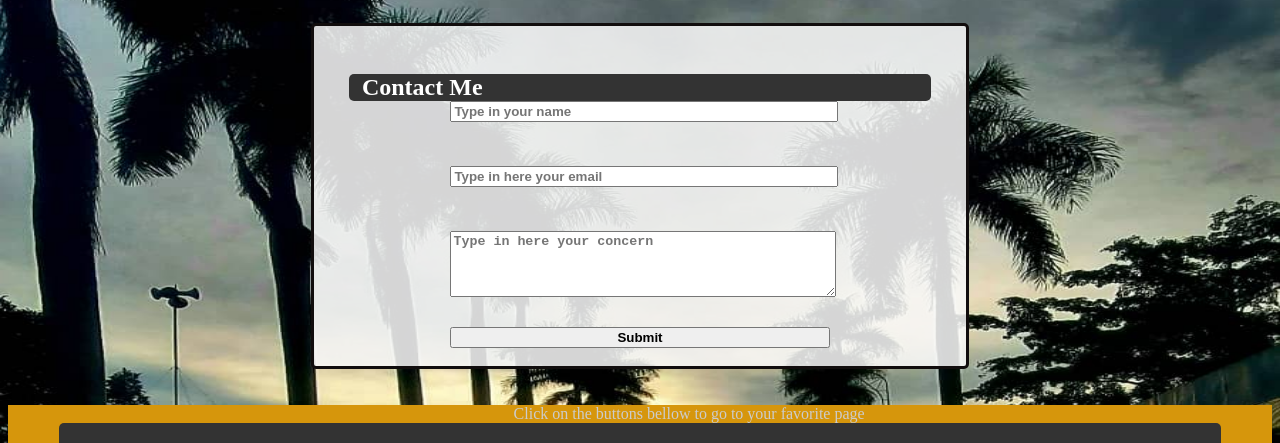
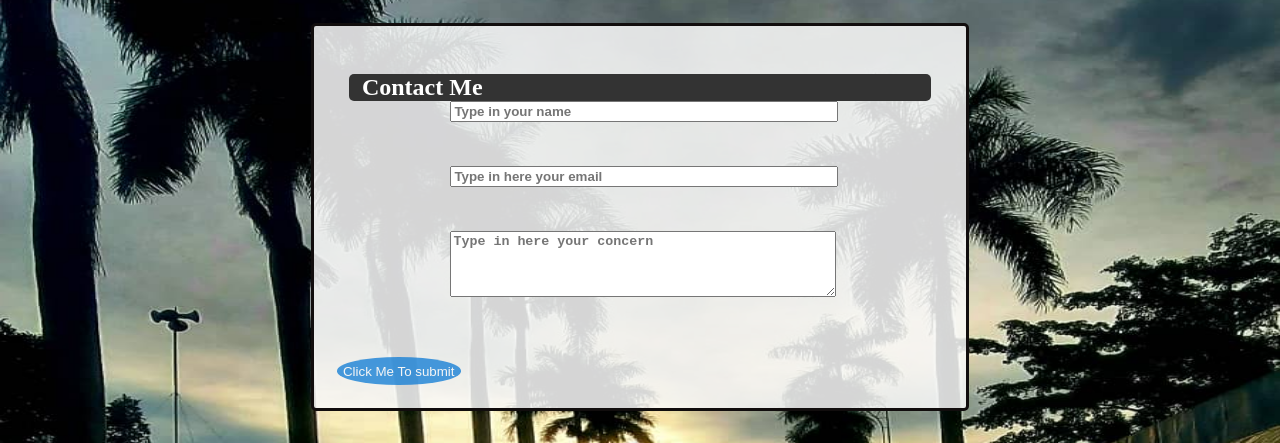
Before and after one commit to Solomon-Ug/personal_website, a plain HTML site: page contact.html in a window 1280 px wide. Shown: the part 213-656 px from the top of the page. Drawn offline with Linux system fonts and the light colour scheme.

Commit message:
Update contact.html

```diff
--- a/contact.html
+++ b/contact.html
@@ -30,8 +30,17 @@
     <input class="label" type="email" id="email" placeholder="Type in here your email" name="email" required><br><br>
     <br>
     <textarea class="label" id="message" placeholder="Type in here your concern" name="message" rows="4" cols="50" required></textarea><br><br>
-    <input class="label" type="submit" value="Submit">
-   </form>
+    <br>
+                 <button onclick="showAlert()">Click Me To submit</button>
+
+            </div>
+
+        <script>
+        function showAlert() {
+            alert("Your message has been submited, wait for admin response");
+        }
+    </script>
+    </form>
 </div><br><br>
 
  <footer>
```
